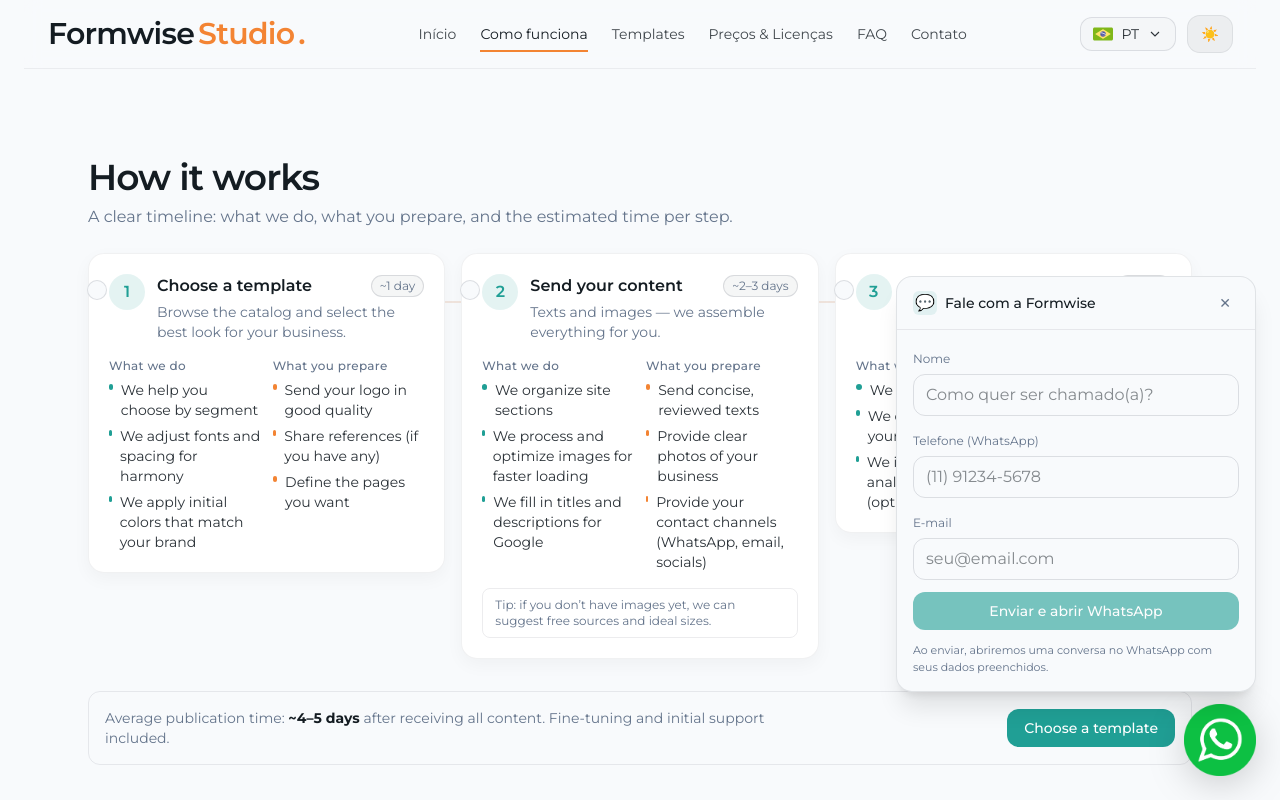
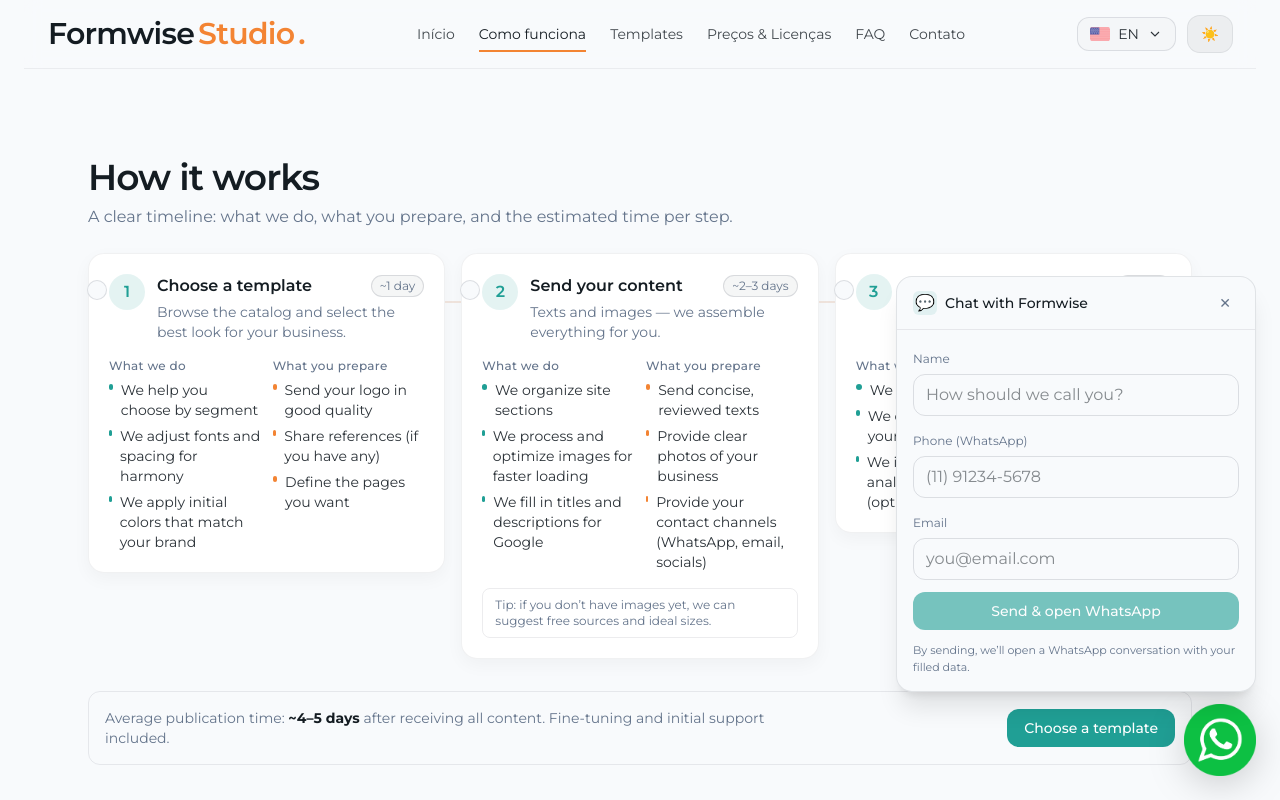
Before and after one commit to meneeses/Formwise, a Next.js app: page /en/how-it-works in a window 1280 px wide. Both pictures are taken after a click on the button "Open WhatsApp chat". Shown: the top 800 px of the page. Built offline with nearby package versions, Linux system fonts and the light colour scheme.

Commit message:
feat: v3

```diff
--- a/src/app/[locale]/(marketing)/how-it-works/page.tsx
+++ b/src/app/[locale]/(marketing)/how-it-works/page.tsx
@@ -1,6 +1,6 @@
 // src/app/[locale]/como-funciona/page.tsx
 import type {Metadata} from "next";
-import {getTranslations} from "next-intl/server";
+import {getTranslations, setRequestLocale} from "next-intl/server";
 import Steps from "./_components/Steps";
 import Included from "./_components/Included";
 import AddOns from "./_components/AddOns";
@@ -20,6 +20,9 @@
 
 export default async function HowItWorksPage({ params }: Params) {
   const { locale } = await params;
+
+  setRequestLocale(locale);
+
   const t = await getTranslations({ locale, namespace: "Steps" });
   const tCta = await getTranslations({ locale, namespace: "CTASection" });
 
@@ -38,7 +41,6 @@
         <Steps />
       </section>
 
-      {/* divisor sutil */}
       <div className="border-t border-[rgb(var(--line)/0.08)]" />
 
       <Included />
--- a/src/app/[locale]/layout.tsx
+++ b/src/app/[locale]/layout.tsx
@@ -74,6 +74,7 @@
       <ViewportVars />
       <div className="mx-auto max-w-7xl px-6">
         <Header
+          currentLocale={locale}
           right={
             <div className="flex items-center gap-2">
               <LocaleMenu current={locale} />
--- a/src/components/layout/Header.tsx
+++ b/src/components/layout/Header.tsx
@@ -5,6 +5,7 @@
 import {Link, usePathname} from "@/i18n/navigation";
 import LocaleMenu from "@/components/locale-menu";
 import ThemeToggle from "@/components/theme-toggle";
+import type {Locale} from "@/i18n/config";
 
 const NAV = [
   { href: "/", label: "Início" },
@@ -15,15 +16,19 @@
   { href: "/contact", label: "Contato" },
 ];
 
-export default function Header({ right }: { right?: React.ReactNode }) {
+export default function Header({
+  currentLocale,
+  right
+}: {
+  currentLocale: Locale;   // <-- NOVO
+  right?: React.ReactNode;
+}) {
   const pathname = usePathname();
   const [open, setOpen] = useState(false);
   const panelRef = useRef<HTMLDivElement>(null);
 
-  // fecha menu ao trocar de rota
   useEffect(() => setOpen(false), [pathname]);
 
-  // clique fora fecha
   useEffect(() => {
     function onClick(e: MouseEvent) {
       if (!open) return;
@@ -33,7 +38,6 @@
     return () => document.removeEventListener("click", onClick);
   }, [open]);
 
-  // trava scroll ao abrir
   useEffect(() => {
     document.body.style.overflow = open ? "hidden" : "";
     return () => { document.body.style.overflow = ""; };
@@ -44,21 +48,10 @@
     "after:w-0 after:bg-[rgb(var(--accent))] hover:after:w-full after:transition-[width] after:duration-200";
 
   return (
-    <header
-      className="
-        sticky top-0 z-50
-        bg-[rgb(var(--bg))]/80 backdrop-blur supports-[backdrop-filter]:bg-[rgb(var(--bg))]/70
-        border-b border-[rgb(var(--fg)/0.06)]
-        transition-colors duration-300
-      "
-    >
+    <header className="sticky top-0 z-50 bg-[rgb(var(--bg))]/80 backdrop-blur supports-[backdrop-filter]:bg-[rgb(var(--bg))]/70 border-b border-[rgb(var(--fg)/0.06)] transition-colors duration-300">
       <div className="mx-auto flex max-w-7xl items-center justify-between gap-4 px-4 sm:px-6 py-2.5 md:py-4">
         {/* Wordmark — menor no mobile */}
-        <Link
-          href="/"
-          aria-label="Formwise Studio — Início"
-          className="inline-flex items-baseline gap-1"
-        >
+        <Link href="/" aria-label="Formwise Studio — Início" className="inline-flex items-baseline gap-1">
           <span className="text-lg sm:text-2xl md:text-3xl font-semibold tracking-tight">Formwise</span>
           <span className="text-lg sm:text-2xl md:text-3xl font-semibold tracking-tight text-[rgb(var(--accent))]">Studio</span>
           <span className="text-lg sm:text-2xl md:text-3xl font-semibold tracking-tight text-[rgb(var(--accent))]">.</span>
@@ -69,48 +62,36 @@
           {NAV.map((item) => {
             const active = pathname === item.href;
             return (
-              <Link
-                key={item.href}
-                href={item.href}
-                className={`${linkBase} ${active ? "opacity-100 after:w-full" : ""}`}
-              >
+              <Link key={item.href} href={item.href} className={`${linkBase} ${active ? "opacity-100 after:w-full" : ""}`}>
                 {item.label}
               </Link>
             );
           })}
         </nav>
 
-        {/* Right: no mobile mostra só Language + hamburger; ThemeToggle só no desktop */}
+        {/* Right: mobile mostra Language + hamburger; ThemeToggle só no desktop */}
         <div className="flex items-center gap-2 sm:gap-3">
-          <LocaleMenu current={"pt"} />
+          {/* Language SEMPRE visível e com locale correto */}
+          <LocaleMenu current={currentLocale} />
+
+          {/* Theme no desktop */}
           <div className="hidden md:block">
             <ThemeToggle />
           </div>
 
-          {/* Hamburguer (só mobile) */}
+          {/* Hamburguer (mobile) */}
           <button
             type="button"
-            className="
-              inline-flex h-10 w-10 items-center justify-center rounded-lg
-              ring-1 ring-[rgb(var(--fg)/0.12)] hover:ring-[rgb(var(--fg)/0.2)]
-              active:scale-[.98] transition
-              lg:hidden
-            "
+            className="inline-flex h-10 w-10 items-center justify-center rounded-lg ring-1 ring-[rgb(var(--fg)/0.12)] hover:ring-[rgb(var(--fg)/0.2)] active:scale-[.98] transition lg:hidden"
             aria-label="Abrir menu"
             aria-expanded={open}
             onClick={() => setOpen((v) => !v)}
           >
             <span className="sr-only">Menu</span>
-            <svg
-              className={`h-5 w-5 ${open ? "hidden" : "block"}`}
-              viewBox="0 0 24 24" fill="none" stroke="currentColor" strokeWidth="1.8" strokeLinecap="round"
-            >
+            <svg className={`h-5 w-5 ${open ? "hidden" : "block"}`} viewBox="0 0 24 24" fill="none" stroke="currentColor" strokeWidth="1.8" strokeLinecap="round">
               <path d="M4 6h16M4 12h16M4 18h16" />
             </svg>
-            <svg
-              className={`h-5 w-5 ${open ? "block" : "hidden"}`}
-              viewBox="0 0 24 24" fill="none" stroke="currentColor" strokeWidth="1.8" strokeLinecap="round"
-            >
+            <svg className={`h-5 w-5 ${open ? "block" : "hidden"}`} viewBox="0 0 24 24" fill="none" stroke="currentColor" strokeWidth="1.8" strokeLinecap="round">
               <path d="M6 6l12 12M18 6l-12 12" />
             </svg>
           </button>
@@ -120,9 +101,7 @@
       {/* Mobile panel */}
       <div
         ref={panelRef}
-        className={`lg:hidden overflow-hidden transition-[max-height,opacity] duration-300 ${
-          open ? "max-h-[80vh] opacity-100" : "max-h-0 opacity-0"
-        }`}
+        className={`lg:hidden overflow-hidden transition-[max-height,opacity] duration-300 ${open ? "max-h-[80vh] opacity-100" : "max-h-0 opacity-0"}`}
       >
         <nav className="mx-auto max-w-7xl px-4 sm:px-6 py-4">
           {/* ThemeToggle dentro do menu mobile */}
@@ -139,17 +118,11 @@
                     href={item.href}
                     className={`
                       block rounded-xl px-3 pt-2 pb-3 text-base
-                      ${active
-                        ? "bg-[rgb(var(--fg)/0.05)] dark:bg-white/5 font-medium"
-                        : "hover:bg-[rgb(var(--fg)/0.04)] dark:hover:bg-white/5"}
+                      ${active ? "bg-[rgb(var(--fg)/0.05)] dark:bg-white/5 font-medium"
+                               : "hover:bg-[rgb(var(--fg)/0.04)] dark:hover:bg-white/5"}
                     `}
                   >
-                    <span
-                      className={`
-                        relative inline-block
-                        ${active ? "after:absolute after:left-0 after:right-0 after:-bottom-1 after:h-[2px] after:bg-[rgb(var(--accent))]" : ""}
-                      `}
-                    >
+                    <span className={`relative inline-block ${active ? "after:absolute after:left-0 after:right-0 after:-bottom-1 after:h-[2px] after:bg-[rgb(var(--accent))]" : ""}`}>
                       {item.label}
                     </span>
                   </Link>
@@ -158,12 +131,10 @@
             })}
           </ul>
 
-          {/* CTA opcional; ajuste a rota localizada se necessário */}
           <div className="mt-4">
             <Link
               href="/contact"
-              className="inline-flex w-full items-center justify-center rounded-xl px-4 py-2 text-sm font-medium
-                        bg-[rgb(var(--brand))] text-white hover:brightness-95 transition"
+              className="inline-flex w-full items-center justify-center rounded-xl px-4 py-2 text-sm font-medium bg-[rgb(var(--brand))] text-white hover:brightness-95 transition"
             >
               Falar com a Formwise
             </Link>
--- a/src/components/whatsapp-fab.tsx
+++ b/src/components/whatsapp-fab.tsx
@@ -1,12 +1,14 @@
+// src/components/whatsapp-fab.tsx
 "use client";
-import { useEffect, useMemo, useState } from "react";
+import {useEffect, useMemo, useState} from "react";
 import Image from "next/image";
+import {useTranslations} from "next-intl";
 
 type Props = {
-  phone: string;
-  defaultMsg?: string;
-  iconSrc?: string;
-  remember?: boolean;
+  phone: string;                 // Ex.: "5541996727030"
+  defaultMsg?: string;           // Fallback se não houver no JSON
+  iconSrc?: string;              // Ex.: "/whatsapp.png"
+  remember?: boolean;            // salva nome/email/phone no localStorage
 };
 
 type Lead = { name: string; email: string; phone: string };
@@ -17,8 +19,10 @@
   phone,
   defaultMsg = "Olá! Vim do site Formwise Studio 😊",
   iconSrc = "/whatsapp.png",
-  remember = true,
+  remember = true
 }: Props) {
+  const t = useTranslations("WhatsMini");
+
   const [open, setOpen] = useState(false);
   const [lead, setLead] = useState<Lead>({ name: "", email: "", phone: "" });
   const [touched, setTouched] = useState<{ [K in keyof Lead]?: boolean }>({});
@@ -33,7 +37,7 @@
         setLead({
           name: parsed.name ?? "",
           email: parsed.email ?? "",
-          phone: parsed.phone ?? "",
+          phone: parsed.phone ?? ""
         });
       }
     } catch {}
@@ -47,34 +51,41 @@
 
   const phoneDigits = useMemo(() => lead.phone.replace(/\D+/g, ""), [lead.phone]);
   const phoneOk = phoneDigits.length >= 10; // DDD + número (BR ~10/11)
-
   const nameOk = lead.name.trim().length >= 2;
-
   const formOk = nameOk && emailOk && phoneOk;
 
   function set<K extends keyof Lead>(key: K, value: Lead[K]) {
     setLead((prev) => ({ ...prev, [key]: value }));
   }
 
+  // defaultMsg: usa prop > chave opcional no JSON > fallback
+  const localizedDefaultMsg = (() => {
+    try {
+      // se você adicionar "defaultMsg" no JSON
+      const msgFromJson = t("defaultMsg");
+      return msgFromJson || defaultMsg;
+    } catch {
+      return defaultMsg;
+    }
+  })();
+
   function handleSubmit(e: React.FormEvent) {
     e.preventDefault();
     if (!formOk) return;
 
-    // salva
     if (remember) {
       try {
         localStorage.setItem(STORAGE_KEY, JSON.stringify(lead));
       } catch {}
     }
 
-    // compõe mensagem
     const page = typeof window !== "undefined" ? window.location.href : "";
     const msg =
-      `${defaultMsg}\n\n` +
-      `*Nome:* ${lead.name}\n` +
-      `*E-mail:* ${lead.email}\n` +
-      `*Telefone:* ${lead.phone}\n` +
-      `*Página:* ${page}`;
+      `${localizedDefaultMsg}\n\n` +
+      `*${t("name")}:* ${lead.name}\n` +
+      `*${t("email")}:* ${lead.email}\n` +
+      `*${t("phone")}:* ${lead.phone}\n` +
+      `*URL:* ${page}`;
 
     const href = `https://wa.me/${phone}?text=${encodeURIComponent(msg)}`;
     window.open(href, "_blank", "noopener,noreferrer");
@@ -85,7 +96,7 @@
       {/* FAB */}
       <button
         type="button"
-        aria-label={open ? "Fechar chat do WhatsApp" : "Abrir chat do WhatsApp"}
+        aria-label={open ? t("close") : t("open")}
         onClick={() => setOpen((v) => !v)}
         className="
           fixed z-50 print:hidden
@@ -119,12 +130,12 @@
             <div className="flex items-center justify-between gap-2 border-b border-[rgb(var(--line)/0.08)] px-4 py-3">
               <div className="flex items-center gap-2">
                 <span className="inline-flex h-6 w-6 items-center justify-center rounded-md bg-[rgb(var(--brand))]/10 text-[rgb(var(--brand))]">💬</span>
-                <div className="text-sm font-medium">Fale com a Formwise</div>
+                <div className="text-sm font-medium">{t("title")}</div>
               </div>
               <button
                 className="rounded-md px-2 py-1 text-sm text-[rgb(var(--muted))] hover:bg-[rgb(var(--fg)/0.06)] dark:hover:bg-white/10 transition"
                 onClick={() => setOpen(false)}
-                aria-label="Fechar"
+                aria-label={t("close")}
               >
                 ✕
               </button>
@@ -132,65 +143,69 @@
 
             <form onSubmit={handleSubmit} className="p-4 space-y-3">
               <div>
-                <label className="text-xs text-[rgb(var(--muted))]">Nome</label>
+                <label className="text-xs text-[rgb(var(--muted))]">{t("name")}</label>
                 <input
                   value={lead.name}
                   onChange={(e) => set("name", e.target.value)}
-                  onBlur={() => setTouched((t) => ({ ...t, name: true }))}
+                  onBlur={() => setTouched((tt) => ({ ...tt, name: true }))}
                   className="mt-1 w-full rounded-xl border border-[rgb(var(--line)/0.12)] bg-transparent px-3 py-2 outline-none focus:border-[rgb(var(--line)/0.28)]"
-                  placeholder="Como quer ser chamado(a)?"
+                  placeholder={t("namePh")}
                   required
                 />
                 {touched.name && !nameOk && (
-                  <p className="mt-1 text-xs text-red-500">Digite seu nome.</p>
+                  <p className="mt-1 text-xs text-red-500">
+                    {/* você pode internacionalizar estes erros se quiser */}
+                    Digite seu nome.
+                  </p>
                 )}
               </div>
 
               <div>
-                <label className="text-xs text-[rgb(var(--muted))]">Telefone (WhatsApp)</label>
+                <label className="text-xs text-[rgb(var(--muted))]">{t("phone")}</label>
                 <input
                   value={lead.phone}
                   onChange={(e) => set("phone", e.target.value)}
-                  onBlur={() => setTouched((t) => ({ ...t, phone: true }))}
+                  onBlur={() => setTouched((tt) => ({ ...tt, phone: true }))}
                   inputMode="tel"
                   className="mt-1 w-full rounded-xl border border-[rgb(var(--line)/0.12)] bg-transparent px-3 py-2 outline-none focus:border-[rgb(var(--line)/0.28)]"
-                  placeholder="(11) 91234-5678"
+                  placeholder={t("phonePh")}
                   required
                 />
                 {touched.phone && !phoneOk && (
-                  <p className="mt-1 text-xs text-red-500">Digite um número válido (com DDD).</p>
+                  <p className="mt-1 text-xs text-red-500">
+                    Número inválido (inclua o DDD).
+                  </p>
                 )}
               </div>
 
               <div>
-                <label className="text-xs text-[rgb(var(--muted))]">E-mail</label>
+                <label className="text-xs text-[rgb(var(--muted))]">{t("email")}</label>
                 <input
                   value={lead.email}
                   onChange={(e) => set("email", e.target.value)}
-                  onBlur={() => setTouched((t) => ({ ...t, email: true }))}
+                  onBlur={() => setTouched((tt) => ({ ...tt, email: true }))}
                   type="email"
                   className="mt-1 w-full rounded-xl border border-[rgb(var(--line)/0.12)] bg-transparent px-3 py-2 outline-none focus:border-[rgb(var(--line)/0.28)]"
-                  placeholder="seu@email.com"
+                  placeholder={t("emailPh")}
                   required
                 />
                 {touched.email && !emailOk && (
-                  <p className="mt-1 text-xs text-red-500">E-mail inválido.</p>
+                  <p className="mt-1 text-xs text-red-500">
+                    E-mail inválido.
+                  </p>
                 )}
               </div>
 
               <button
                 type="submit"
                 disabled={!formOk}
-                className="
-                  btn btn-primary w-full justify-center
-                  disabled:opacity-60 disabled:cursor-not-allowed
-                "
+                className="btn btn-primary w-full justify-center disabled:opacity-60 disabled:cursor-not-allowed"
               >
-                Enviar e abrir WhatsApp
+                {t("submit")}
               </button>
 
               <p className="text-[11px] text-[rgb(var(--muted))]">
-                Ao enviar, abriremos uma conversa no WhatsApp com seus dados preenchidos.
+                {t("disclaimer")}
               </p>
             </form>
           </div>
--- a/src/messages/en.json
+++ b/src/messages/en.json
@@ -456,6 +456,7 @@
     "madeIn": "Made with ❤️ in Brazil"
   },
   "WhatsMini": {
+    "defaultMsg": "Hello! I came from the Formwise Studio website 😊",
     "title": "Chat with Formwise",
     "open": "Open WhatsApp chat",
     "close": "Close WhatsApp chat",
--- a/src/messages/es.json
+++ b/src/messages/es.json
@@ -456,6 +456,7 @@
     "madeIn": "Hecho con ❤️ en Brasil"
   },
   "WhatsMini": {
+    "defaultMsg": "¡Hola! Vengo del sitio web de Formwise Studio 😊",
     "title": "Chatea con Formwise",
     "open": "Abrir chat de WhatsApp",
     "close": "Cerrar chat de WhatsApp",
--- a/src/messages/pt.json
+++ b/src/messages/pt.json
@@ -456,6 +456,7 @@
     "madeIn": "Feito com ❤️ no Brasil"
   },
   "WhatsMini": {
+    "defaultMsg": "Olá! Vim do site da Formwise Studio 😊",
     "title": "Fale com a Formwise",
     "open": "Abrir chat do WhatsApp",
     "close": "Fechar chat do WhatsApp",
```
Also changed, not shown: src/app/[locale]/(marketing)/policy/page.tsx (+11 -10 lines).
